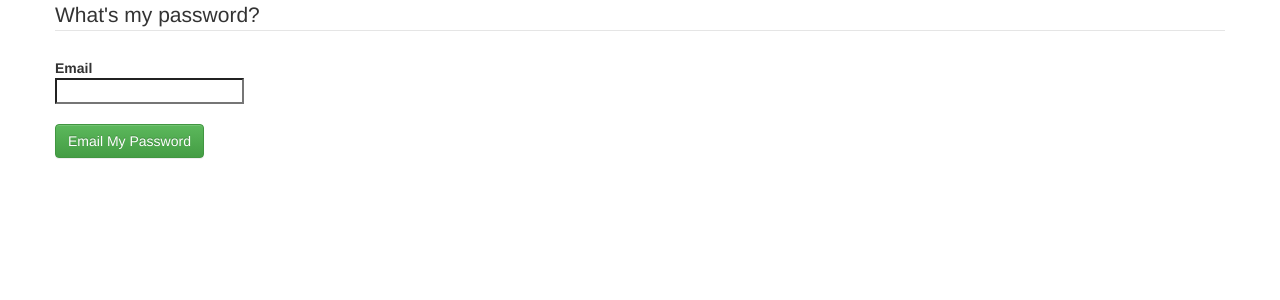
After one commit to kingofhawks/bitcoin, a Django app: page /forget_password/ in a window 1280 px wide. The commit adds this page. Shown: the top 300 px of the page. Run offline with Django 3.2, Linux system fonts and the light colour scheme; parts of the project's set-up code (start-up, migrations or seed data) failed here and were passed over; some libraries are stand-ins or nearby versions.

Commit message:
add forget password feature

```diff
--- a/api/dao.py
+++ b/api/dao.py
@@ -28,6 +28,10 @@ def get_account(username,password):
     account = Account.objects.filter(username=username,password = password)
     return account
 
+def get_account_by_email(email):
+    account = Account.objects.filter(mail=email)
+    return account
+
 if __name__ == "__main__":
     #init_ticker_table()
     print get_markets()
@@ -37,3 +41,4 @@ if __name__ == "__main__":
     #d = dict(o.query)
     print query_dict
     print get_account('a','b')
+    print get_account_by_email('aa@z.cn')
--- a/bitcoin/settings.py
+++ b/bitcoin/settings.py
@@ -193,3 +193,7 @@ CELERYBEAT_SCHEDULE = {
         'args': (),
     },
 }
+
+#SMTP setting with GMail server
+SMTP_USERNAME = 'username'
+SMTP_PASSWORD = 'password'
--- /dev/null
+++ b/bitcoin/templates/forget_password.html
@@ -0,0 +1,69 @@
+<!DOCTYPE html>
+<html lang="en">
+<head>
+<meta charset="utf-8">
+{% load staticfiles %}
+<title>Forget Password</title>
+<meta name="viewport" content="width=device-width, initial-scale=1.0">
+<link rel="stylesheet" href="{% static "bootstrap/css/bootstrap.css" %}">
+<link rel="stylesheet" href="{% static "bootstrap/css/bootstrap-theme.css" %}">
+
+<script type="text/javascript" src="{% static "js/jquery-2.0.3.min.js" %}"></script>
+</head>
+<body>
+<div class="container">
+<div class="row">
+<div class="span8">
+<form class="form-horizontal" id="passwordForm" method='post' action='/get_password/'>{% csrf_token %}
+<fieldset>
+
+<legend>What's my password?</legend>
+
+<div class="control-group">
+<label class="control-label">Email</label>
+<div class="controls">
+<input type="email" class="input-xlarge" id="email" name="email" required rel="popover" data-content="What’s your email address?" data-original-title="Email">
+</div>
+</div>
+
+
+<div class="control-group">
+<label class="control-label"></label>
+<div class="controls">
+<button type="submit" class="btn btn-success" >Email My Password</button>
+</div>
+</div>
+
+<div class="control-group">
+<label class="control-label"></label>
+<div id="result" class="controls">
+</div>
+</div>
+
+</fieldset>
+</form>
+</div>
+</div>
+</div>
+
+<script>
+/* attach a submit handler to the form */
+$("#passwordForm").submit(function(event) {
+
+  /* stop form from submitting normally */
+  event.preventDefault();
+  $.post("/get_password/", $("#passwordForm").serialize(),function(data) {
+	  var success = data.success;
+	  if (success == "OK"){
+		  $( "#result" ).addClass( "alert alert-success" );
+	  } else {
+		  $( "#result" ).addClass( "alert alert-warning" );
+	  }
+
+	  $('#result').html(data.message);
+	});
+
+});
+</script>
+</body>
+</html>
--- a/bitcoin/templates/index.html
+++ b/bitcoin/templates/index.html
@@ -60,7 +60,6 @@ $(function() {
 
     refresh_markets();
 
-
 });
 </script>
 
@@ -100,6 +99,9 @@ $(function() {
 		  	&nbsp;&nbsp;&nbsp;&nbsp;&nbsp;&nbsp;&nbsp;&nbsp;&nbsp;&nbsp;&nbsp;&nbsp;&nbsp;&nbsp;&nbsp;&nbsp;&nbsp;&nbsp;&nbsp;&nbsp;&nbsp;&nbsp;&nbsp;&nbsp;
 		  	<input type='text' name="username" placeholder="用户名" style="width:200px"/>
 		  	<input type='text' name="password" placeholder="密码" style="width:200px"/>
+		  	{% if error %}
+		  		<a id="register" href="/forget_password/">忘记密码?</a>
+		  	{% endif %}
 		  	<button id="login" type="submit" class="btn btn-primary">登录</button>
 		  	<a id="register" href="/register/">立即注册</a>
 		  	<a id="register" href="#">中文</a>
--- a/bitcoin/urls.py
+++ b/bitcoin/urls.py
@@ -22,6 +22,8 @@ urlpatterns = patterns('',
     url(r'^register_submit/$', views.register_submit),
     url(r'^login/$', views.login),
     url(r'^logout/$', views.logout),
+    url(r'^forget_password/$', views.forget_password),
+    url(r'^get_password/$', views.get_password),
 
     # Uncomment the admin/doc line below to enable admin documentation:
     # url(r'^admin/doc/', include('django.contrib.admindocs.urls')),
--- a/bitcoin/views.py
+++ b/bitcoin/views.py
@@ -16,7 +16,7 @@ from api.collector import get_trades,get_string_data
 from pandas import *
 from api.data_analysis import MA,MACD
 from django.utils.translation import ugettext as _
-from api.dao import get_markets,save_account,get_account
+from api.dao import get_markets,save_account,get_account,get_account_by_email
 from api.models import Account
 
 #import json
@@ -59,16 +59,61 @@ def login(request):
     username = request.POST.get('username')
     password = request.POST.get('password')
     account = get_account(username,password)
-#    print 'login ***************************'
-#    print request.session['username']
-#    print account
 
-    request.session['username'] = username
-    return render_to_response('index.html', locals())
+    if len(account) == 1:
+        request.session['username'] = username
+        return redirect('/index')
+    else:
+        return render_to_response('index.html', {'error':'test'})
+
 
 def logout(request):
-    del request.session['username']
-    return render_to_response('index.html', locals())
+    if 'username' in request.session:
+        del request.session['username']
+    return redirect('/index')
+
+
+def forget_password(request):
+    return render_to_response('forget_password.html', locals())
+
+@csrf_exempt
+def get_password(request):
+    email = request.POST.get('email')
+    account = get_account_by_email(email)
+
+    data = {}
+    if len(account) == 0:
+        data['success'] = 'Fail'
+        data['message'] = 'Your email address is invalid!'
+    else:
+        import smtplib
+        server = smtplib.SMTP('smtp.gmail.com', 587)
+        server.starttls()
+        #login to gmail SMTP server with your account
+        import settings
+        server.login(settings.SMTP_USERNAME, settings.SMTP_PASSWORD)
+        from email.mime.text import MIMEText
+        from email.mime.multipart import MIMEMultipart
+
+        m = MIMEMultipart()
+        m["subject"] = 'Bitcoin Password Reset Request'
+        #print account[0].password
+        body = "Your password is:"+str(account[0].password)
+
+        #print body
+        try:
+            m.attach(MIMEText(body))
+
+            #Send the mail
+            server.sendmail("from@gmail.com", "to@qq.com", m.as_string())
+            data['success'] = 'OK'
+            data['message'] = 'Please check your email for your password.'
+        except:
+            data['success'] = 'Fail'
+            data['message'] = 'Password send to your email failed.'
+
+
+    return HttpResponse(json.dumps(data), mimetype="application/json")
 
 def market(request,name):
     alert = Alert.objects.distinct()
```
